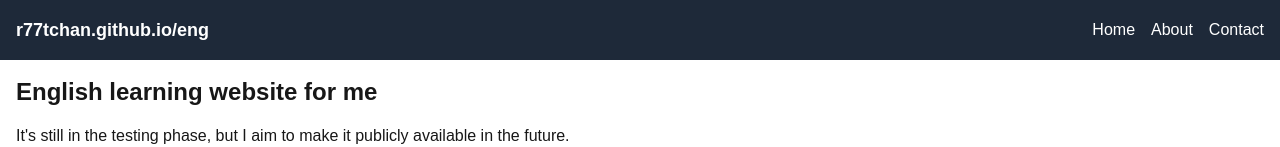
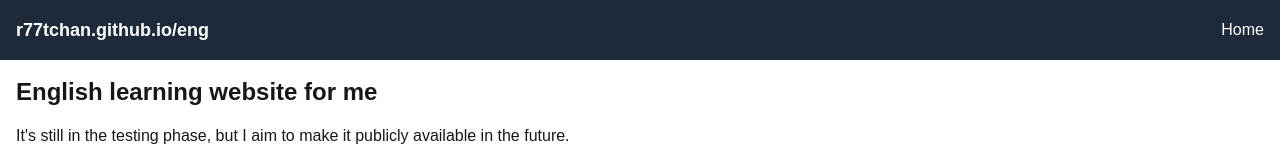
Before and after one commit to r77tchan/eng, a Next.js app: page / in a window 1280 px wide. Shown: the top 147 px of the page. Built offline with nearby package versions, Linux system fonts and the light colour scheme.

Commit message:
.txt問題を修正。生成するURLの末尾に常にスラッシュを付与する設定で解決

```diff
--- a/next.config.ts
+++ b/next.config.ts
@@ -11,6 +11,7 @@
   images: {
     unoptimized: true,
   },
+  trailingSlash: true,
 };
 
 export default nextConfig;
--- a/src/components/Header.tsx
+++ b/src/components/Header.tsx
@@ -12,12 +12,6 @@
             <li>
               <Link href="/">Home</Link>
             </li>
-            <li>
-              <Link href="/about">About</Link>
-            </li>
-            <li>
-              <Link href="/contact">Contact</Link>
-            </li>
           </ul>
         </nav>
       </div>
```
